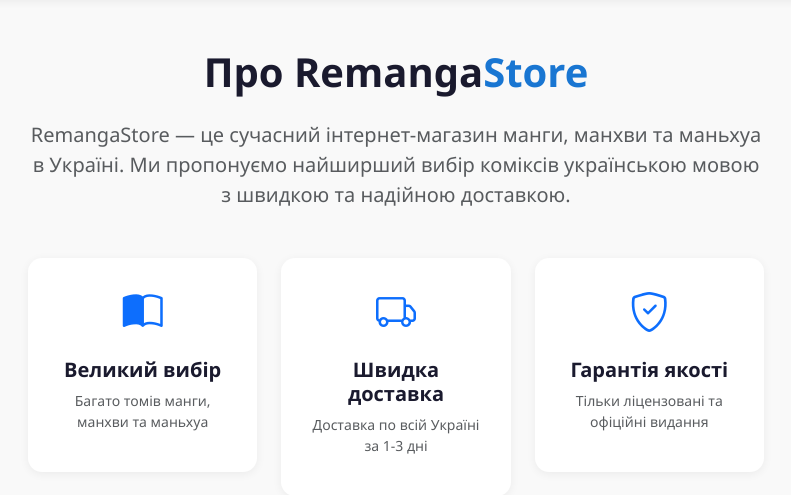
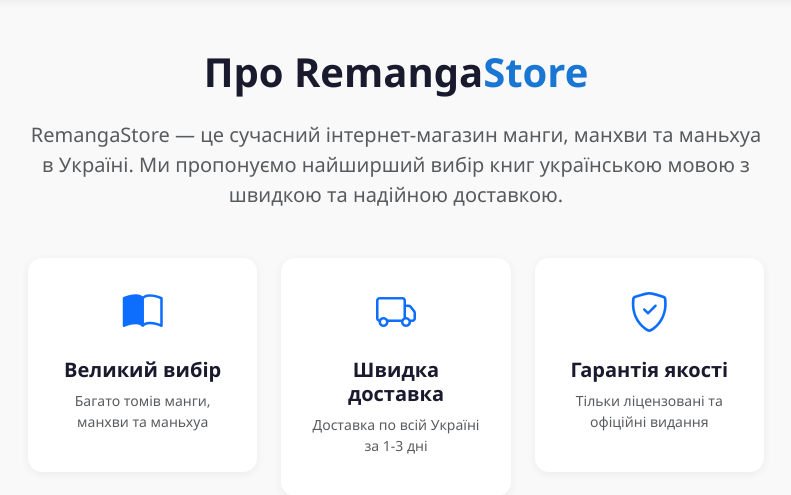
Before and after one commit to truesentry/Remanga-Store, a Django app: page /about/ in a window 1280 px wide. Shown: the part 65-560 px from the top of the page, without its empty margins (244-1035 px from the left). Run offline with Django 5.2, Linux system fonts and the light colour scheme.

Commit message:
Update README

```diff
--- a/main/templates/main/about.html
+++ b/main/templates/main/about.html
@@ -9,7 +9,7 @@
             <h1 class="fw-bold mb-4">Про <span class="brand-book">Remanga</span><span class="brand-shops">Store</span></h1>
             <p class="lead text-muted mb-4">
                 RemangaStore — це сучасний інтернет-магазин манги, манхви та маньхуа в Україні.
-                Ми пропонуємо найширший вибір коміксів українською мовою з швидкою та надійною доставкою.
+                Ми пропонуємо найширший вибір книг українською мовою з швидкою та надійною доставкою.
             </p>
             <div class="row g-4 mt-2">
                 <div class="col-md-4">
--- a/main/templates/main/product_detail.html
+++ b/main/templates/main/product_detail.html
@@ -179,7 +179,6 @@
         {% endfor %}
     </div>
 
-    <!-- RELATED PRODUCTS -->
     {% if related %}
     <section class="mt-5 pt-4 border-top">
         <h3 class="section-title mb-4">Схожі товари</h3>
```
